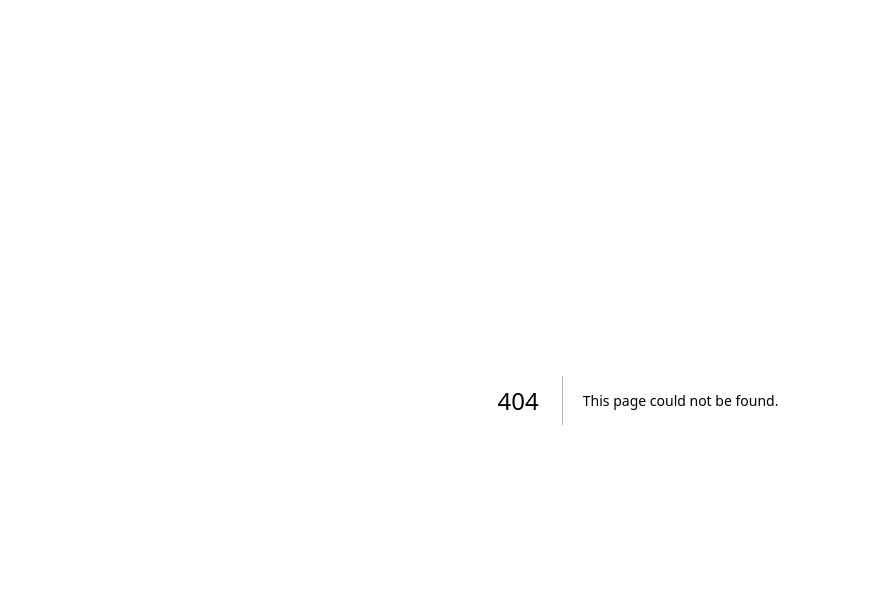
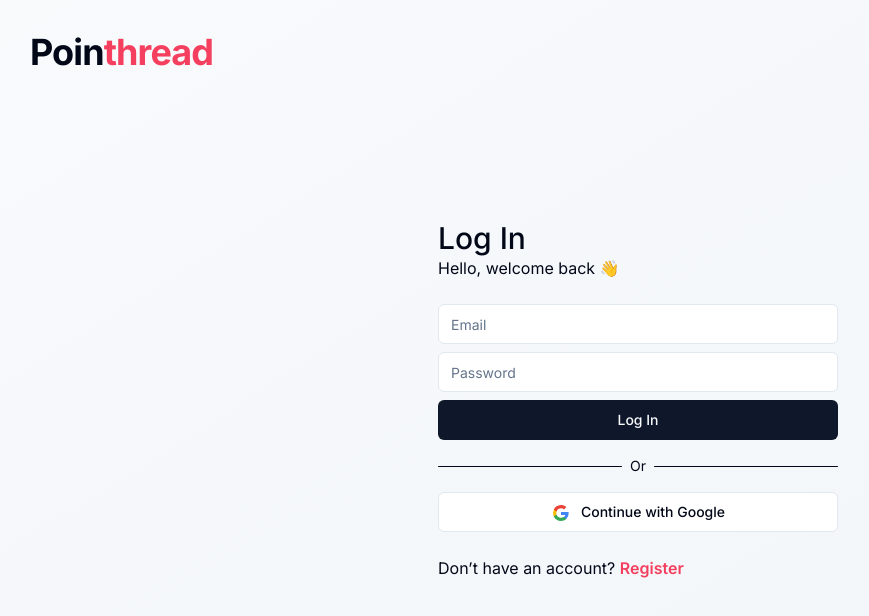
Before and after one commit to danzBraham/pointhread-frontend, a Next.js app: page /login in a window 1280 px wide. Before the commit this address had no page. Shown: the top 616 px of the page, without its empty margins (2-871 px from the left). Built offline with nearby package versions, Linux system fonts and the light colour scheme; no server answers.

Commit message:
feat(auth): add email login

```diff
--- /dev/null
+++ b/src/_components/form/login-form.tsx
@@ -0,0 +1,36 @@
+"use client";
+
+import { useActionState } from "react";
+
+import { Button } from "@/_components/ui/button";
+import { Input } from "@/_components/ui/input";
+import { loginAction, LoginState } from "@/app/(auth)/login/action";
+
+const initialState: LoginState = {
+  message: null,
+  formData: {
+    email: "",
+    password: "",
+  },
+  resetKey: 0,
+};
+
+export const LoginForm = () => {
+  const [state, formAction, isPending] = useActionState(loginAction, initialState);
+
+  return (
+    <form action={formAction} key={state?.resetKey} autoComplete="off" className="space-y-2">
+      <Input type="text" name="email" placeholder="Email" defaultValue={state?.formData?.email} />
+      <Input
+        type="password"
+        name="password"
+        placeholder="Password"
+        defaultValue={state?.formData?.password}
+      />
+      <Button disabled={isPending} className="w-full">
+        {isPending ? "Log In..." : "Log In"}
+      </Button>
+      {state?.message && <p className="text-rose-500">{state?.message}</p>}
+    </form>
+  );
+};
--- /dev/null
+++ b/src/_components/ui/brand.tsx
@@ -0,0 +1,7 @@
+export const Brand = () => {
+  return (
+    <h1 className="fixed left-6 top-6 text-3xl font-bold tracking-tight md:left-8 md:top-8 md:text-4xl">
+      Poin<span className="text-rose-500">thread</span>
+    </h1>
+  );
+};
--- /dev/null
+++ b/src/app/(auth)/login/action.ts
@@ -0,0 +1,47 @@
+"use server";
+
+import { cookies } from "next/headers";
+import { redirect } from "next/navigation";
+import * as v from "valibot";
+
+import { api } from "@/app/utils/http-client";
+
+import { ApiResponseSchema, LoginSchema } from "./schema";
+
+export interface LoginState {
+  message: string | null;
+  formData: {
+    email: string;
+    password: string;
+  };
+  resetKey: number;
+}
+
+export async function loginAction(_prevState: unknown, formData: FormData) {
+  const formValues = Object.fromEntries(formData);
+
+  try {
+    const data = v.parse(LoginSchema, formValues);
+
+    const rawRes = await api.post("/auth/login", data);
+    const res = v.parse(ApiResponseSchema, rawRes);
+
+    if (!res.success) {
+      return {
+        message: res.message,
+        formData: formValues as LoginState["formData"],
+        resetKey: 0,
+      };
+    }
+
+    (await cookies()).set("session", res.data.accessToken);
+  } catch (error: unknown) {
+    return {
+      message: error instanceof Error ? error.message : "Something went wrong with registration",
+      formData: formValues as LoginState["formData"],
+      resetKey: 0,
+    };
+  }
+
+  redirect("/");
+}
--- /dev/null
+++ b/src/app/(auth)/login/page.tsx
@@ -0,0 +1,37 @@
+import { GoogleLoginForm } from "@/_components/form/google-login-form";
+import { LoginForm } from "@/_components/form/login-form";
+import { Brand } from "@/_components/ui/brand";
+
+export default function Page() {
+  return (
+    <main className="flex min-h-screen items-center justify-center bg-gradient-to-br from-slate-50 to-slate-100">
+      <Brand />
+
+      <section className="w-full max-w-md space-y-6 p-6">
+        <div>
+          <h3 className="text-3xl font-medium">Log In</h3>
+          <p className="">Hello, welcome back 👋</p>
+        </div>
+
+        <div className="space-y-4">
+          <LoginForm />
+
+          <div className="flex items-center justify-center gap-2">
+            <div className="h-[1px] w-full rounded-full bg-slate-950"></div>
+            <p className="text-sm">Or</p>
+            <div className="h-[1px] w-full rounded-full bg-slate-950"></div>
+          </div>
+
+          <GoogleLoginForm />
+        </div>
+
+        <p>
+          Don’t have an account?{" "}
+          <a href="/register" className="font-semibold text-rose-500">
+            Register
+          </a>
+        </p>
+      </section>
+    </main>
+  );
+}
--- /dev/null
+++ b/src/app/(auth)/login/schema.ts
@@ -0,0 +1,36 @@
+import * as v from "valibot";
+
+export const LoginSchema = v.object({
+  email: v.pipe(
+    v.string("Your email must be a string"),
+    v.nonEmpty("Please enter an email"),
+    v.email("Invalid email format"),
+  ),
+  password: v.pipe(
+    v.string("Your password must be a string"),
+    v.nonEmpty("Please enter your password"),
+    v.minLength(8, "Your password must have 8 characters or more"),
+  ),
+});
+
+const SuccessResponseSchema = v.object({
+  success: v.literal(true),
+  message: v.string(),
+  data: v.object({
+    id: v.string(),
+    username: v.string(),
+    email: v.string(),
+    accessToken: v.string(),
+  }),
+});
+
+const ErrorResponseSchema = v.object({
+  success: v.literal(false),
+  error: v.string(),
+  message: v.string(),
+});
+
+export const ApiResponseSchema = v.union(
+  [SuccessResponseSchema, ErrorResponseSchema],
+  "Invalid API response format",
+);
```
